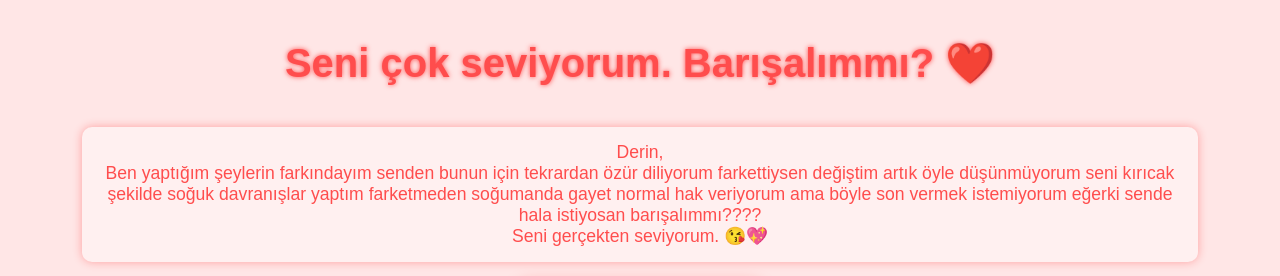
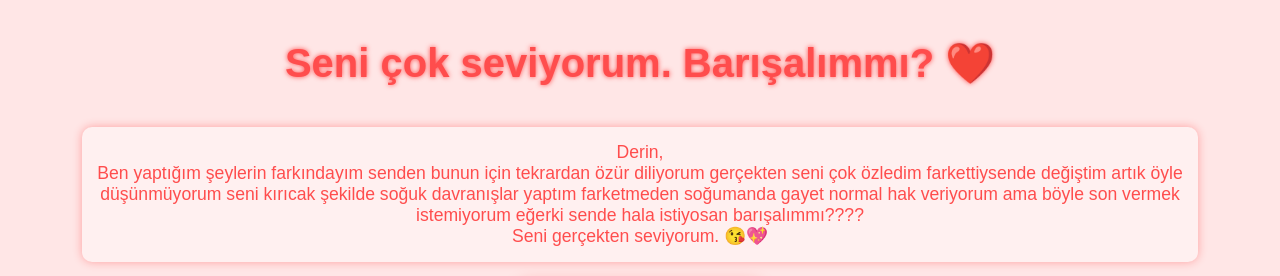
Before and after one commit to eyuup34/derinnnn, a plain HTML site: page index.html in a window 1280 px wide. Shown: the top 276 px of the page. Drawn offline with Linux system fonts and the light colour scheme.

Commit message:
Update index.html

```diff
--- a/index.html
+++ b/index.html
@@ -95,7 +95,7 @@
 
     <div class="love-letter">
         <p>Derin,</p>
-        <p>Ben yaptığım şeylerin farkındayım senden bunun için tekrardan özür diliyorum farkettiysen değiştim artık öyle düşünmüyorum seni kırıcak şekilde soğuk davranışlar yaptım farketmeden soğumanda gayet normal hak veriyorum ama böyle son vermek istemiyorum eğerki sende hala istiyosan barışalımmı????</p>
+        <p>Ben yaptığım şeylerin farkındayım senden bunun için tekrardan özür diliyorum gerçekten seni çok özledim farkettiysende değiştim artık öyle düşünmüyorum seni kırıcak şekilde soğuk davranışlar yaptım farketmeden soğumanda gayet normal hak veriyorum ama böyle son vermek istemiyorum eğerki sende hala istiyosan barışalımmı????</p>
         <p>Seni gerçekten seviyorum. 😘💖</p>
     </div>
 
```
